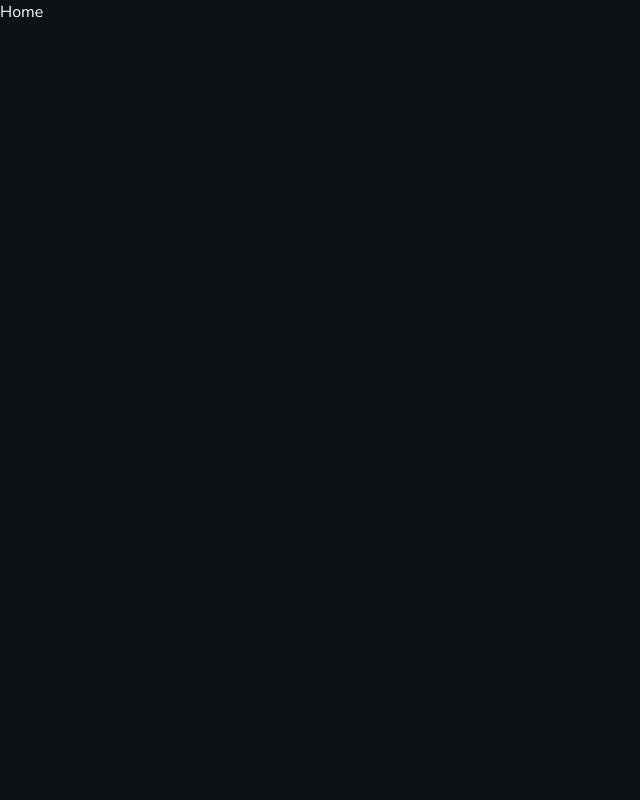
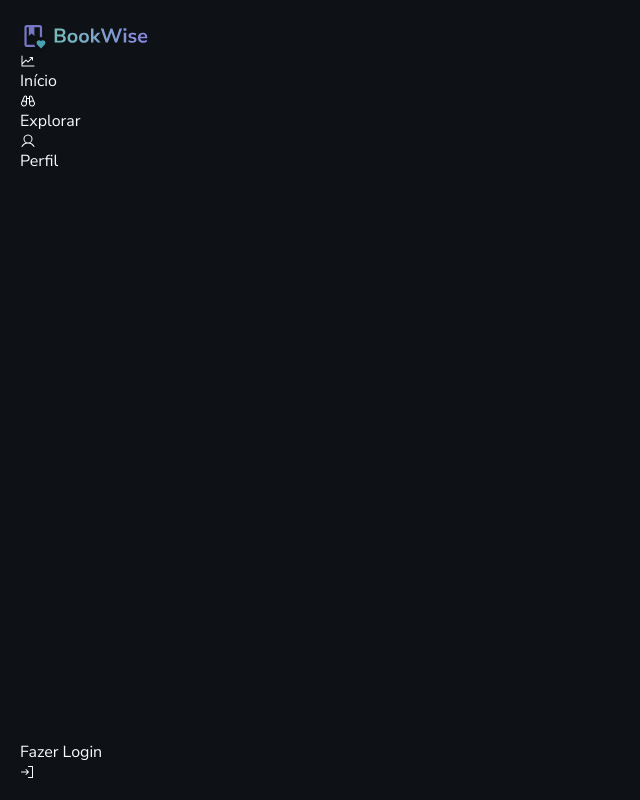
Before and after one commit to giovaniocan/book-wise, a Next.js app: page /home in a window 1280 px wide. Shown: the whole page, without its empty margins (0-640 px from the left). Built offline with nearby package versions, Linux system fonts and the light colour scheme.

Commit message:
fix the image in login page

```diff
--- a/package.json
+++ b/package.json
@@ -9,6 +9,7 @@
     "lint": "next lint"
   },
   "dependencies": {
+    "@phosphor-icons/react": "^2.0.9",
     "@types/node": "20.2.5",
     "@types/react": "18.2.7",
     "@types/react-dom": "18.2.4",
--- a/src/components/Navigator/index.tsx
+++ b/src/components/Navigator/index.tsx
@@ -0,0 +1,31 @@
+import { Binoculars, ChartLineUp, SignIn, User } from '@phosphor-icons/react'
+import Image from 'next/image'
+
+export function Navigator() {
+  return (
+    <div className="p-5 w-80 h-full flex flex-col justify-between ">
+      <div>
+        <Image src="/logo.svg" alt="Logo" width={128} height={48} />
+
+        <div>
+          <div>
+            <ChartLineUp />
+            Início
+          </div>
+          <div>
+            <Binoculars />
+            Explorar
+          </div>
+          <div>
+            <User />
+            Perfil
+          </div>
+        </div>
+      </div>
+      <div>
+        <h3>Fazer Login</h3>
+        <SignIn />
+      </div>
+    </div>
+  )
+}
--- a/src/pages/home/index.tsx
+++ b/src/pages/home/index.tsx
@@ -1,3 +1,9 @@
+import { Navigator } from '@/components/Navigator'
+
 export default function Home() {
-  return <h1>Home</h1>
+  return (
+    <div className="h-screen w-screen">
+      <Navigator />
+    </div>
+  )
 }
--- a/src/pages/index.tsx
+++ b/src/pages/index.tsx
@@ -17,18 +17,18 @@ export default function Home() {
   }
 
   return (
-    <div className="h-screen w-screen m-5 flex items-center ">
-      <div className="h-full flex items-center justify-center w-2/5 relative  ">
+    <div className="h-screen w-screen flex p-5 items-center ">
+      <div className="h-full flex items-center  justify-center w-2/5 relative ">
         <Image
           className="absolute h-full w-full opacity-75 rounded-2xl "
           src="/Login-image.png"
           alt="Login Image"
-          width={500}
-          height={500}
+          width={600}
+          height={600}
         />
         <Image src="/logo.svg" alt="Logo" width={232} height={48} />
       </div>
-      <div className="h-full w-3/5  flex items-center justify-center">
+      <div className="h-full w-3/5 -mt-28  flex items-center justify-center">
         <div className="w-80">
           <h2 className="text-2xl font-bold">Boas Vindas !</h2>
           <span className="text-base text-gray-200 ">
```
Also changed, not shown: 1 other file (tests, documents, lock files or other folders).
